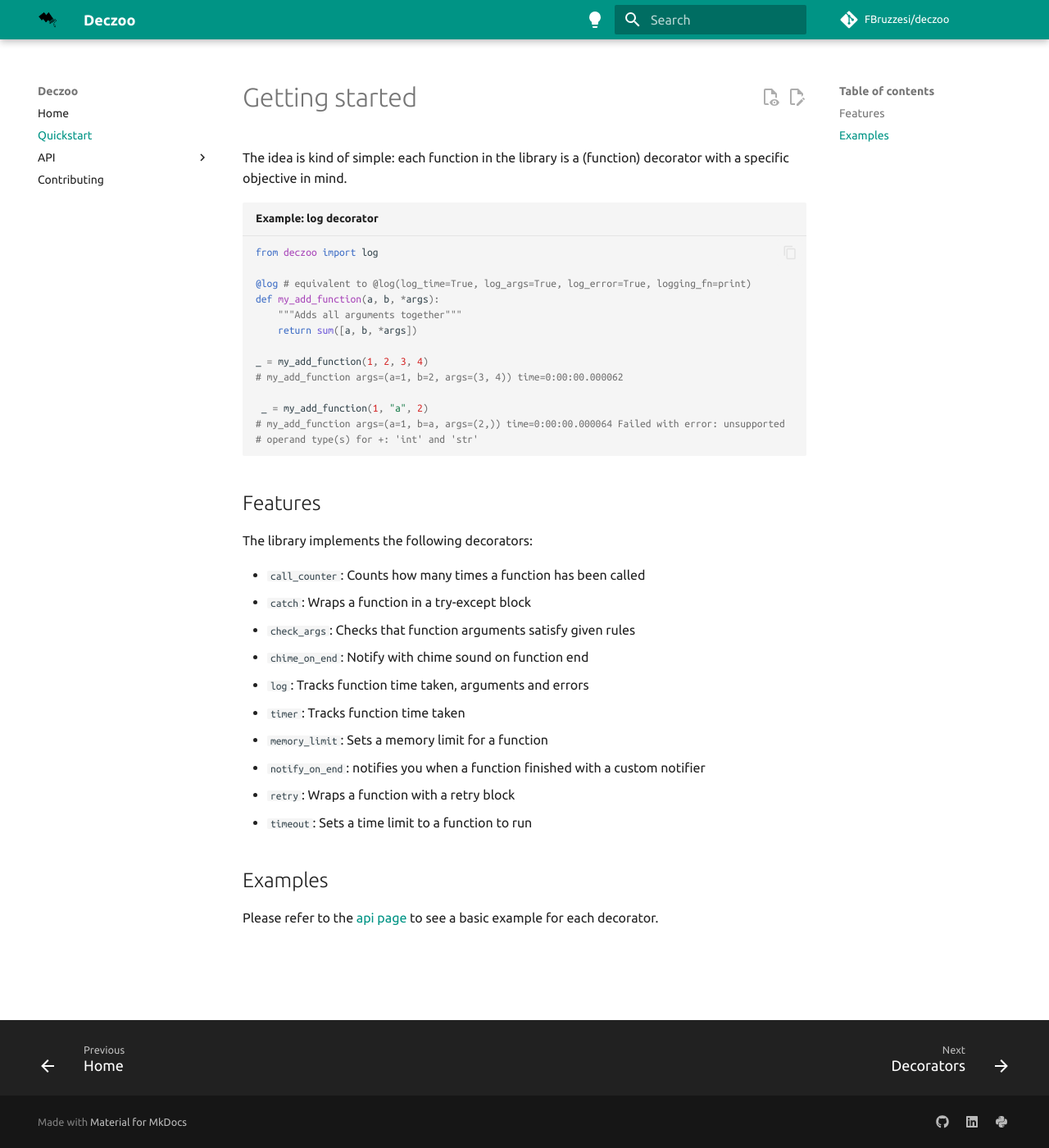
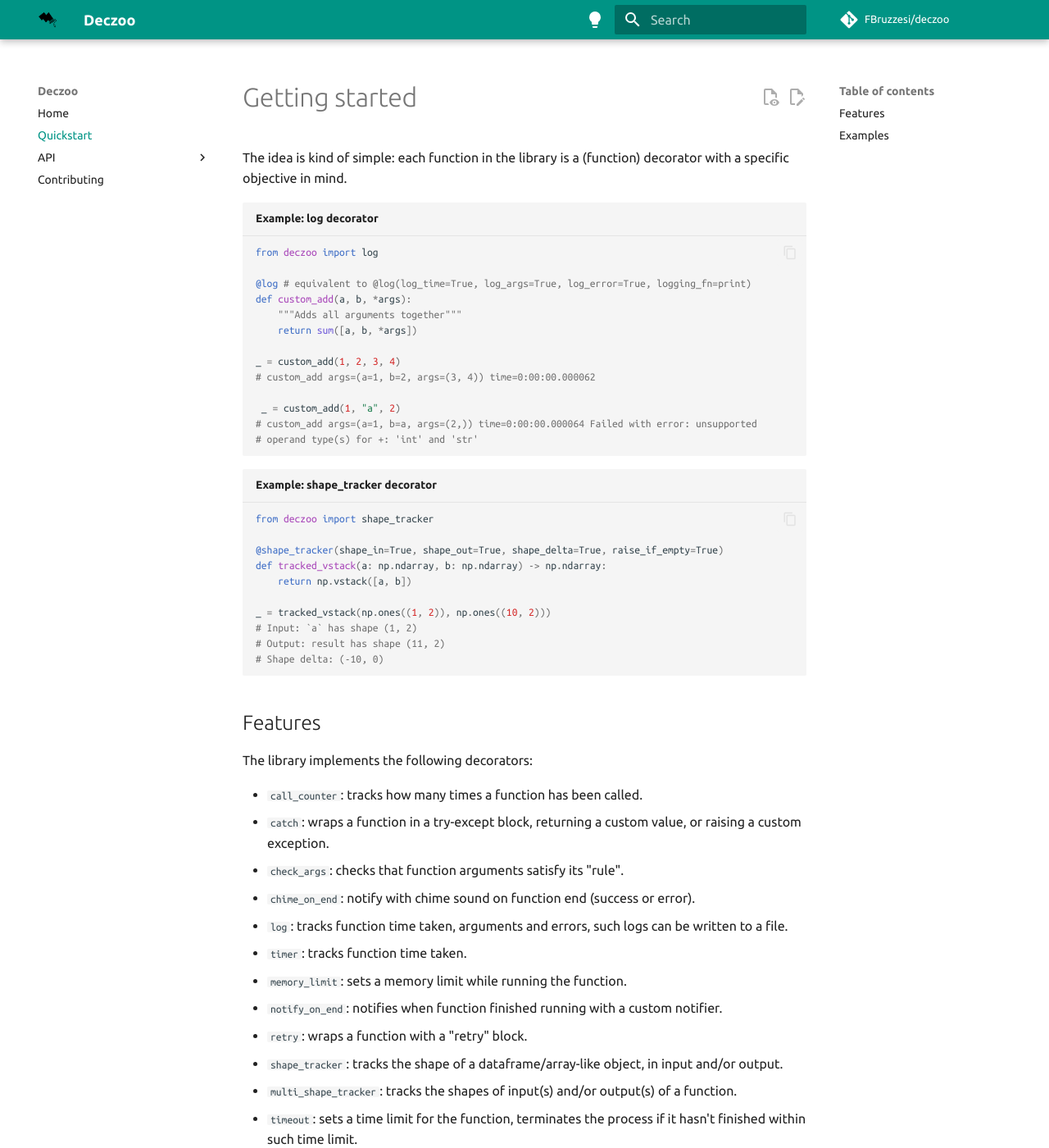
Before and after one commit to FBruzzesi/deczoo, an MkDocs documentation site: the page built from docs/quickstart.md, in a window 1280 px wide and 1400 px high. Shown: the whole window at 82% size. Built offline with MkDocs 1.6.1 and Material for MkDocs 9.7.7, drawn with Linux system fonts in a browser that asks for light colours; comment, search, counter and statistics services are not loaded.

````diff
--- a/docs/quickstart.md
+++ b/docs/quickstart.md
@@ -6,32 +6,48 @@ The idea is kind of simple: each function in the library is a (function) decorat
 from deczoo import log
 
 @log # equivalent to @log(log_time=True, log_args=True, log_error=True, logging_fn=print)
-def my_add_function(a, b, *args):
+def custom_add(a, b, *args):
     """Adds all arguments together"""
     return sum([a, b, *args])
 
-_ = my_add_function(1, 2, 3, 4)
-# my_add_function args=(a=1, b=2, args=(3, 4)) time=0:00:00.000062
+_ = custom_add(1, 2, 3, 4)
+# custom_add args=(a=1, b=2, args=(3, 4)) time=0:00:00.000062
 
- _ = my_add_function(1, "a", 2)
-# my_add_function args=(a=1, b=a, args=(2,)) time=0:00:00.000064 Failed with error: unsupported
+ _ = custom_add(1, "a", 2)
+# custom_add args=(a=1, b=a, args=(2,)) time=0:00:00.000064 Failed with error: unsupported
 # operand type(s) for +: 'int' and 'str'
+```
+
+```python title="Example: shape_tracker decorator"
+from deczoo import shape_tracker
+
+@shape_tracker(shape_in=True, shape_out=True, shape_delta=True, raise_if_empty=True)
+def tracked_vstack(a: np.ndarray, b: np.ndarray) -> np.ndarray:
+    return np.vstack([a, b])
+
+_ = tracked_vstack(np.ones((1, 2)), np.ones((10, 2)))
+# Input: `a` has shape (1, 2)
+# Output: result has shape (11, 2)
+# Shape delta: (-10, 0)
 ```
 
 ## Features
 
 The library implements the following decorators:
 
-- `call_counter`: Counts how many times a function has been called
-- `catch`: Wraps a function in a try-except block
-- `check_args`: Checks that function arguments satisfy given rules
-- `chime_on_end`: Notify with chime sound on function end
-- `log`: Tracks function time taken, arguments and errors
-- `timer`: Tracks function time taken
-- `memory_limit`: Sets a memory limit for a function
-- `notify_on_end`: notifies you when a function finished with a custom notifier
-- `retry`: Wraps a function with a retry block
-- `timeout`: Sets a time limit to a function to run
+- `call_counter`: tracks how many times a function has been called.
+- `catch`: wraps a function in a try-except block, returning a custom value, or raising a custom exception.
+- `check_args`: checks that function arguments satisfy its "rule".
+- `chime_on_end`: notify with chime sound on function end (success or error).
+- `log`: tracks function time taken, arguments and errors, such logs can be written to a file.
+- `timer`: tracks function time taken.
+- `memory_limit`: sets a memory limit while running the function.
+- `notify_on_end`: notifies when function finished running with a custom notifier.
+- `retry`: wraps a function with a "retry" block.
+- `shape_tracker`: tracks the shape of a dataframe/array-like object, in input and/or output.
+- `multi_shape_tracker`: tracks the shapes of input(s) and/or output(s) of a function.
+- `timeout`: sets a time limit for the function, terminates the process if it hasn't finished within such time limit.
+
 
 ## Examples
 
--- a/mkdocs.yml
+++ b/mkdocs.yml
@@ -54,9 +54,7 @@ theme:
 
 # Plugins
 plugins:
-  - mkdocstrings:
-      setup_commands:
-        - import deczoo
+  - mkdocstrings
   - search:
       separator: '[\s\-,:!=\[\]()"`/]+|\.(?!\d)|&[lg]t;|(?!\b)(?=[A-Z][a-z])'
 
````
Also changed, not shown: README.md (+36 -16 lines), docs/api/decorators.md (+1 -1 lines), docs/api/utils.md (+2 -2 lines), docs/index.md (+6 -1 lines).
